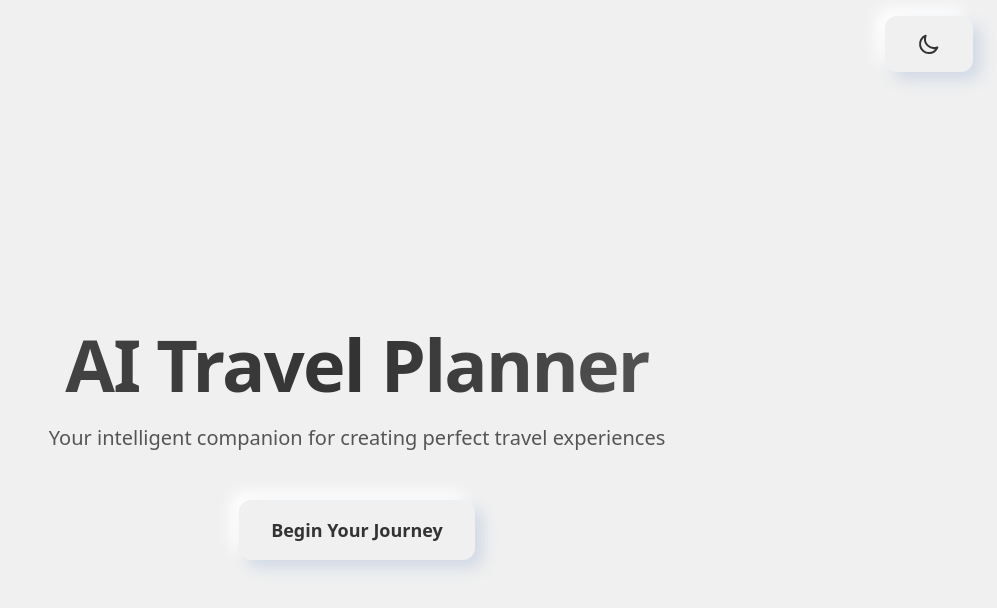
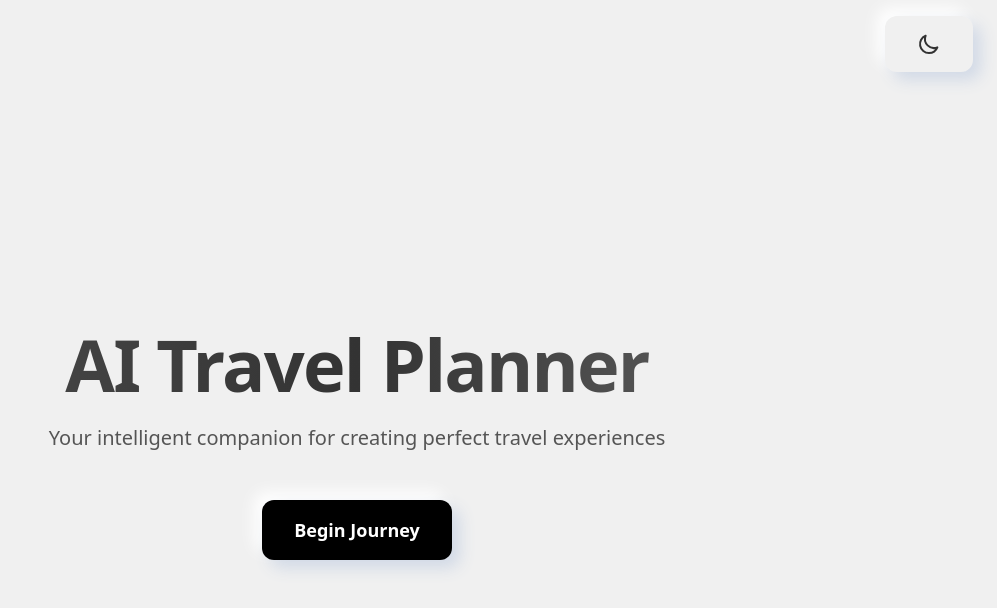
Before and after one commit to sagar-datta/travel-itinerary-ai, a Next.js app: page / in a window 1280 px wide. Shown: the top 608 px of the page, without its empty margins (283-1280 px from the left). Built offline with nearby package versions, Linux system fonts and the light colour scheme; no server answers.

Commit message:
Integrate Gemini AI for itinerary generation and update button components

```diff
--- a/package.json
+++ b/package.json
@@ -9,6 +9,7 @@
     "lint": "next lint"
   },
   "dependencies": {
+    "@google/generative-ai": "^0.21.0",
     "@types/react-select": "^5.0.0",
     "axios": "^1.7.9",
     "next": "15.1.7",
--- /dev/null
+++ b/src/app/components/common/BlackButton.tsx
@@ -0,0 +1,20 @@
+import { Button } from "./Button";
+import type { ComponentProps } from "react";
+
+type BlackButtonProps = Omit<ComponentProps<typeof Button>, "className"> & {
+  className?: string;
+};
+
+export function BlackButton({ className = "", ...props }: BlackButtonProps) {
+  return (
+    <Button
+      {...props}
+      className={`!bg-black !text-white
+        dark:shadow-neu-dark shadow-neu-light
+        enabled:hover:dark:shadow-neu-dark-hover enabled:hover:shadow-neu-light-hover enabled:hover:!bg-black/80
+        enabled:[&:active]:!bg-black/70 enabled:[&:active]:!text-white/80 enabled:[&:active]:!shadow-none
+        enabled:[&:not(:active):not(:hover)]:dark:shadow-neu-dark enabled:[&:not(:active):not(:hover)]:shadow-neu-light
+        ${className}`}
+    />
+  );
+}
--- a/src/app/components/features/travel-form/TravelForm.tsx
+++ b/src/app/components/features/travel-form/TravelForm.tsx
@@ -6,9 +6,10 @@ import { TransitionContainer } from "../../common/TransitionContainer";
 import { Card } from "../../common/Card";
 import { CityInput } from "../../common/CityInput";
 import { Input } from "../../common/Input";
-import { Button } from "../../common/Button";
+import { BlackButton } from "../../common/BlackButton";
 import { BudgetSelector, type BudgetTier } from "../../common/BudgetSelector";
 import { layout, delays } from "../../../styles/common";
+import { generateItinerary } from "../../../services/gemini";
 
 interface TravelFormProps {
   isStarted: boolean;
@@ -62,8 +63,19 @@ export function TravelForm({ isStarted }: TravelFormProps) {
     return () => subscription.unsubscribe();
   }, [watch]);
 
-  const onSubmit = (data: FormData) => {
-    console.log("Form submitted:", data);
+  const onSubmit = async (data: FormData) => {
+    try {
+      const response = await generateItinerary({
+        destination: data.destinationLabel || data.destination,
+        days: data.days,
+        people: data.people,
+        interests: data.interests,
+        budget: data.budget,
+      });
+      console.log("Gemini Response:", response);
+    } catch (error) {
+      console.error("Error:", error);
+    }
   };
 
   const destination = watch("destination");
@@ -164,9 +176,9 @@ export function TravelForm({ isStarted }: TravelFormProps) {
 
         <TransitionContainer show={isStarted} delay={delays.delay600}>
           <div className="flex justify-center">
-            <Button type="submit" className="w-full max-w-md">
+            <BlackButton type="submit" className="w-full lg:w-auto max-w-md">
               Generate Itinerary
-            </Button>
+            </BlackButton>
           </div>
         </TransitionContainer>
       </form>
--- a/src/app/components/features/welcome/Welcome.tsx
+++ b/src/app/components/features/welcome/Welcome.tsx
@@ -1,6 +1,11 @@
-'use client';
-import { Button } from '../../common/Button';
-import { transitions, typography, getTransitionClasses } from '../../../styles/common';
+"use client";
+import { Button } from "../../common/Button";
+import {
+  transitions,
+  typography,
+  getTransitionClasses,
+} from "../../../styles/common";
+import { BlackButton } from "../../common/BlackButton";
 
 interface WelcomeProps {
   isStarted: boolean;
@@ -9,28 +14,35 @@ interface WelcomeProps {
 
 export function Welcome({ isStarted, onBegin }: WelcomeProps) {
   return (
-    <div className={`
+    <div
+      className={`
       text-center transform
       ${transitions.fast}
-      ${isStarted ? 'opacity-0 pointer-events-none scale-95 z-0' : 'opacity-100 transform-none z-10'}
-    `}>
+      ${
+        isStarted
+          ? "opacity-0 pointer-events-none scale-95 z-0"
+          : "opacity-100 transform-none z-10"
+      }
+    `}
+    >
       <h1 className={`${typography.gradientText} ${typography.h1} mb-6`}>
         AI Travel Planner
       </h1>
-      <p className={`
+      <p
+        className={`
         ${typography.body} mb-12
         ${transitions.fast}
-        ${isStarted ? 'opacity-0 scale-95' : 'opacity-100 transform-none'}
-      `}>
+        ${isStarted ? "opacity-0 scale-95" : "opacity-100 transform-none"}
+      `}
+      >
         Your intelligent companion for creating perfect travel experiences
       </p>
 
-      <Button
-        onClick={onBegin}
-        size="lg"
-      >
-        Begin Your Journey
-      </Button>
+      <div className="flex justify-center">
+        <BlackButton onClick={onBegin} className="max-w-md">
+          Begin Journey
+        </BlackButton>
+      </div>
     </div>
   );
 }
--- /dev/null
+++ b/src/app/services/gemini.ts
@@ -0,0 +1,41 @@
+import { GoogleGenerativeAI } from "@google/generative-ai";
+
+if (!process.env.NEXT_PUBLIC_GEMINI_API_KEY) {
+  throw new Error("Missing GEMINI_API_KEY environment variable");
+}
+
+const genAI = new GoogleGenerativeAI(process.env.NEXT_PUBLIC_GEMINI_API_KEY);
+
+export async function generateItinerary({
+  destination,
+  days,
+  people,
+  interests,
+  budget,
+}: {
+  destination: string;
+  days: string;
+  people: string;
+  interests: string;
+  budget: string;
+}) {
+  const model = genAI.getGenerativeModel({ model: "gemini-pro" });
+
+  const prompt = `Create a detailed travel itinerary for:
+- Destination: ${destination}
+- Duration: ${days} days
+- Number of people: ${people}
+- Interests: ${interests}
+- Budget level: ${budget}
+
+Please provide a day-by-day breakdown of activities, considering the interests and budget level provided.`;
+
+  try {
+    const result = await model.generateContent(prompt);
+    const response = await result.response;
+    return response.text();
+  } catch (error) {
+    console.error("Error generating itinerary:", error);
+    throw error;
+  }
+}
```
Also changed, not shown: 1 other file (tests, documents, lock files or other folders).
